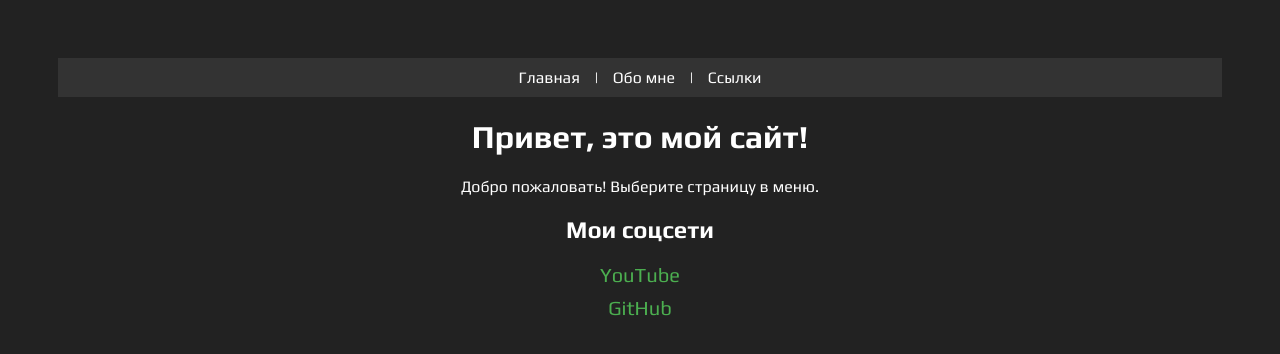
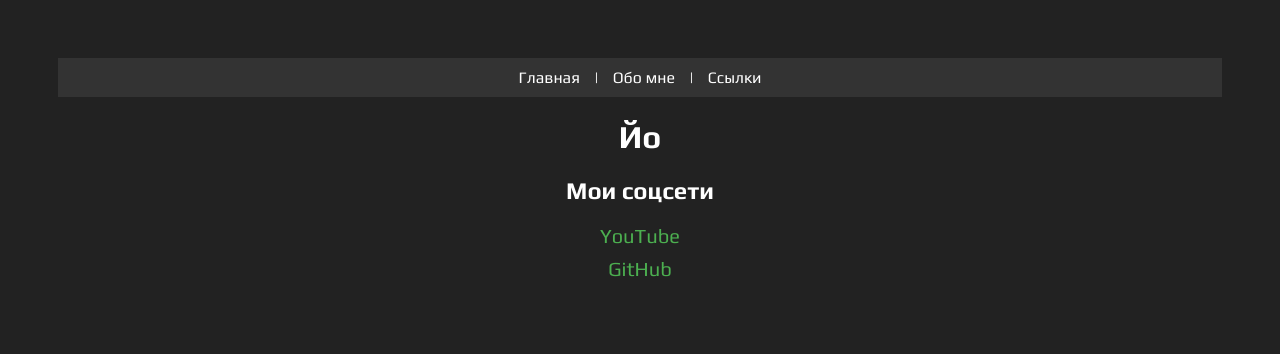
Before and after one commit to xdkorm/xd_korm, a plain HTML site: page index.html in a window 1280 px wide. Drawn offline with Linux system fonts and the light colour scheme.

Commit message:
Update index.html

```diff
--- a/index.html
+++ b/index.html
@@ -41,8 +41,7 @@
         <a href="links.html">Ссылки</a>
     </nav>
 
-    <h1>Привет, это мой сайт!</h1>
-    <p>Добро пожаловать! Выберите страницу в меню.</p>
+    <h1>Йо</h1>
 
     <div class="links">
         <h2>Мои соцсети</h2>
```
